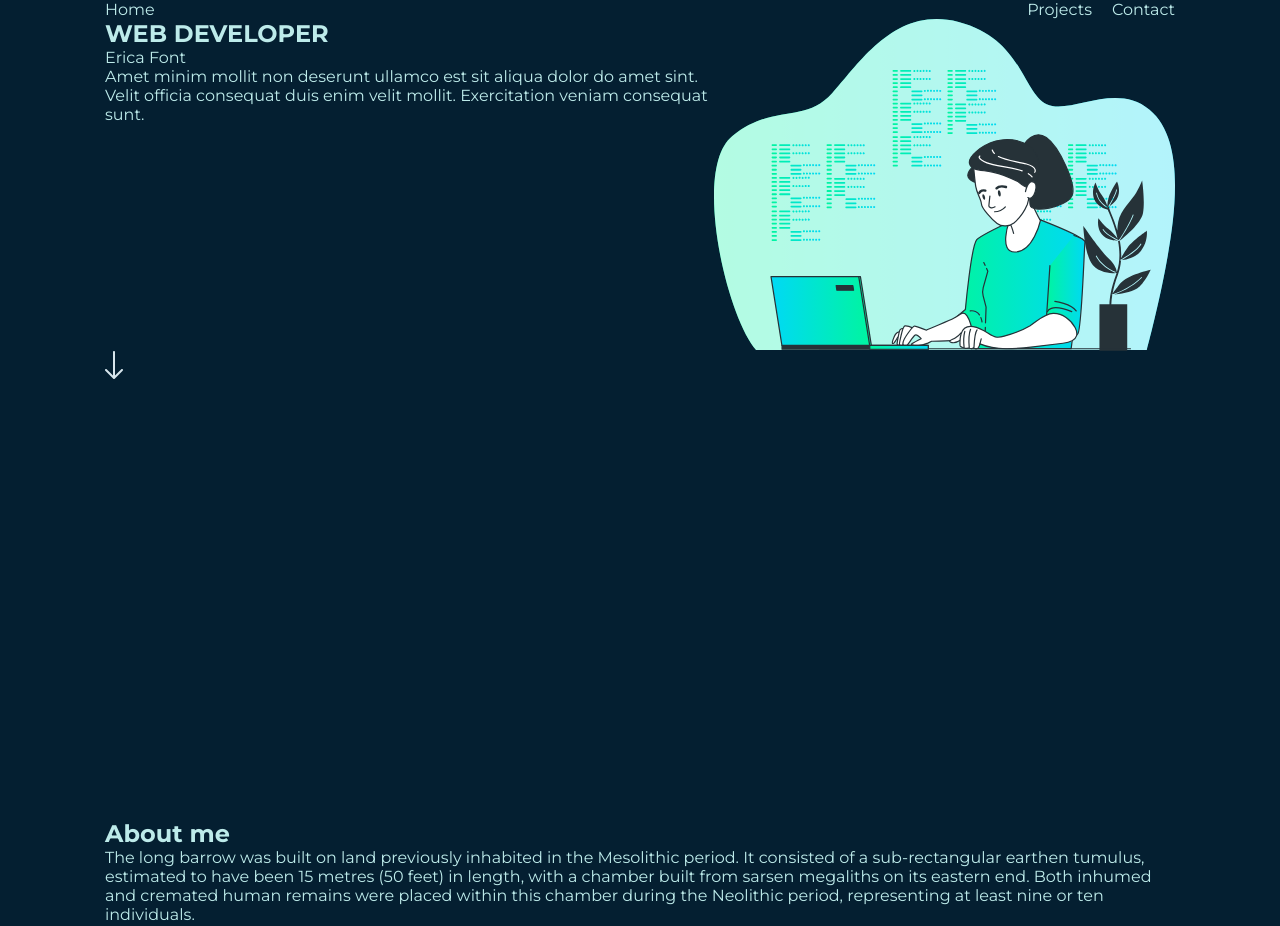
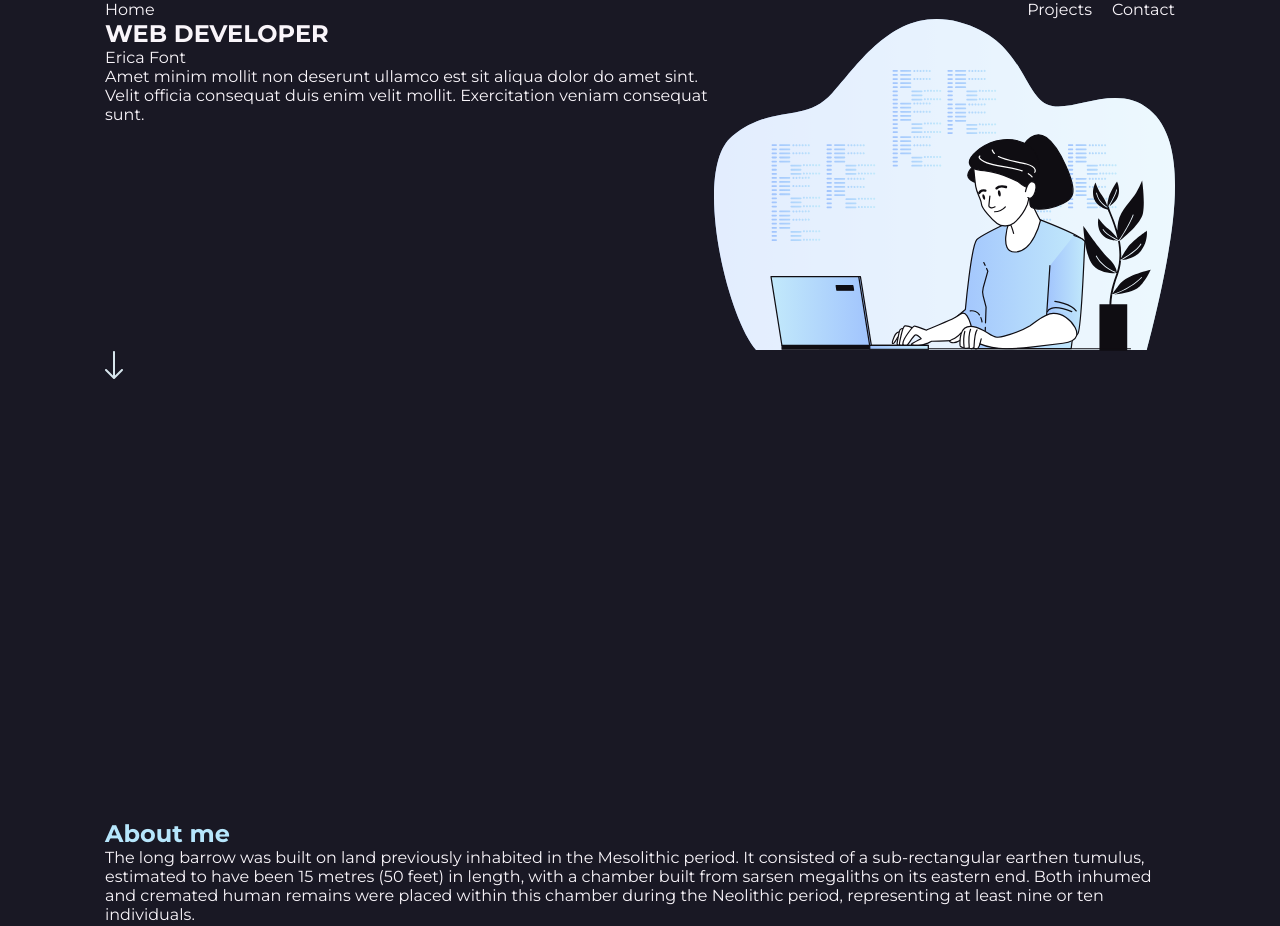
Before and after one commit to hoakiin/portfolio, a React (Vite) app: page / in a window 1280 px wide. Shown: the top 926 px of the page. Built offline with nearby package versions, Linux system fonts and the light colour scheme.

Commit message:
refactor: update theme colors

```diff
--- a/src/components/SectionTitle.tsx
+++ b/src/components/SectionTitle.tsx
@@ -2,5 +2,5 @@ import styled from "styled-components";
 import { theme } from "../styles/Theme";
 
 export const SectionTitle = styled.h2`
-  color: ${theme.colors.font};
+  color: ${theme.colors.title};
 `;
--- a/src/layout/sections/works/project/Project.tsx
+++ b/src/layout/sections/works/project/Project.tsx
@@ -1,5 +1,6 @@
 import styled from "styled-components";
 import { Tags } from "../tags/Tags";
+import { theme } from "../../../../styles/Theme";
 
 
 type ProjectPropsType = {
@@ -21,7 +22,7 @@ export const Project = (props: ProjectPropsType) => {
 }
 
 const StyledProject = styled.div`
-    background-color: #d3b7e7 ;
+    background-color: ${theme.colors.projectBg};
     max-width: 522px;
     width: 100%;
 `
--- a/src/styles/Theme.tsx
+++ b/src/styles/Theme.tsx
@@ -1,15 +1,15 @@
-
 
 export const theme = {
-    colors: {
-        primaryBg: "#041F31",
-        projectBg: "#222525",
+  colors: {
+    primaryBg: "#191824",
+    headerBg: "#13121C",
+    projectBg: "#262435",
 
-        font: "#BDEBEA",
-        fontDark: "#252728",
-        titleDark: "#1F2626",
-        titleLight: "#D9F2F2",
+    font: "#F9F5FA",
+    fontDark: "#0E0D14",
+    fontLight: "#FFFFFF",
+    title: "#b6e6fc",
 
-        gradient: "linear-gradient(90deg,rgba(0, 245, 160, 1) 0%, rgba(0, 217, 245, 1) 100%)"
-    }
-}
+    gradient: "linear-gradient(90deg,#A1C4FD 0%, #C2E9FB 100%)",
+  },
+};
```
Also changed, not shown: src/assets/images/photo.svg, src/assets/sprite.svg.
